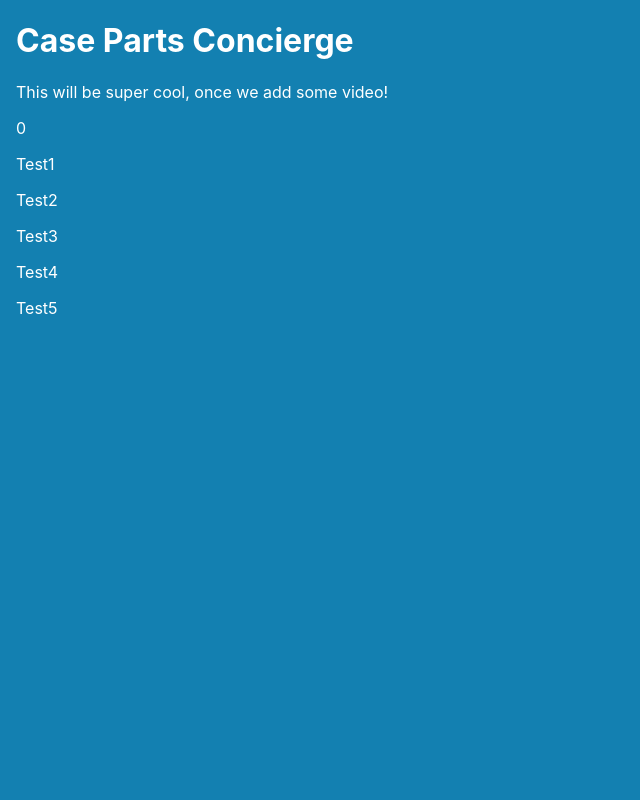
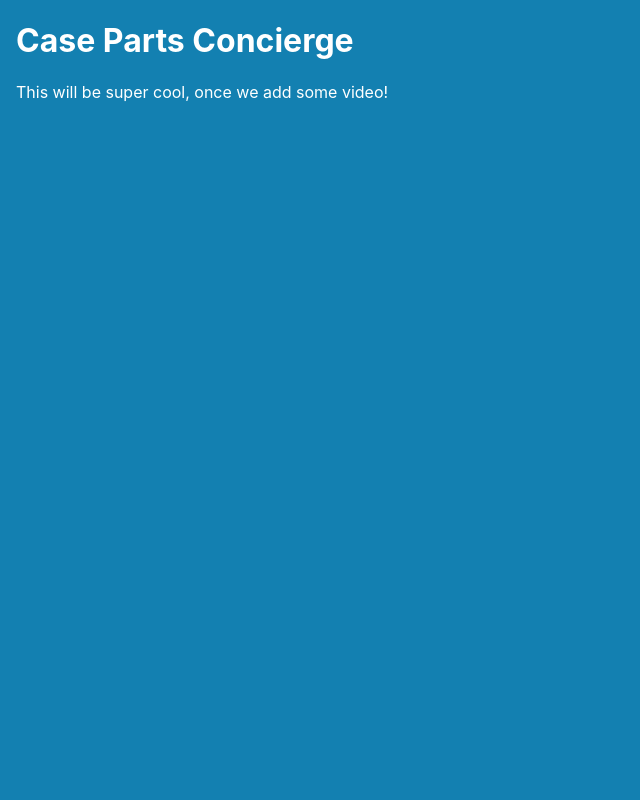
Before and after one commit to jaycincotta/concierge-v1, a React (Create React App) app: page / in a window 1280 px wide. Shown: the top 800 px of the page, without its empty margins (0-640 px from the left). Built offline with nearby package versions, Linux system fonts and the light colour scheme.

Commit message:
debugging customer play button

```diff
--- a/src/App.js
+++ b/src/App.js
@@ -3,8 +3,9 @@ import Player from "./Player"
 
 function App() {
   const [video, setVideo] = useState(0)
+  const [play, setPlay] = useState(false);
+  const myRef = React.createRef()
   const videos = [
-    "",
     "https://vimeo.com/741315350",
     "https://vimeo.com/741315359",
     "https://vimeo.com/741315366",
@@ -18,12 +19,13 @@ function App() {
         <h1>Case Parts Concierge</h1>
       </header>
       <p>This will be super cool, once we add some video!</p>
-      {video &&  <Player src={videos[video]} />}
-      <p onClick={()=> setVideo(1)}>Test1</p>
-      <p onClick={()=> setVideo(2)}>Test2</p>
-      <p onClick={()=> setVideo(3)}>Test3</p>
-      <p onClick={()=> setVideo(4)}>Test4</p>
-      <p onClick={()=> setVideo(5)}>Test5</p>
+      <Player src={videos[video]} play={play} myRef={myRef} endHandler={()=>setVideo((video + 1)%5)}/>
+      <p onClick={()=> setVideo(0)}>Test1</p>
+      <p onClick={()=> setVideo(1)}>Test2</p>
+      <p onClick={()=> setVideo(2)}>Test3</p>
+      <p onClick={()=> setVideo(3)}>Test4</p>
+      <p onClick={()=> setVideo(4)}>Test5</p>
+      <p onClick={()=> setPlay(!play)}>START</p>
     </div>
   );
 }
--- a/src/Player.js
+++ b/src/Player.js
@@ -1,20 +1,23 @@
 import React from "react";
 import ReactPlayer from "react-player";
 
-const Player = ({src}) => (
-  <div className="player-wrapper">
+function Player({src, play, myRef, endHandler}) {
+    return <div className="player-wrapper">
     <ReactPlayer
+      ref={myRef}
       url={src}
       className="react-player"
-      playing={true}
+      playing={play}
       muted={false}
       width="100%"
       height="100%"
       controls={true}
-      autoplay={true}
+      autoPlay={play}
       config={{ vimeo: { playerOptions: { playsinline: 1 } } }}
+      onStart={()=> console.log("Start")}
+      onEnded={endHandler ? endHandler : ()=> console.log("End")}
     />
   </div>
-);
+}
 
 export default Player;
```
